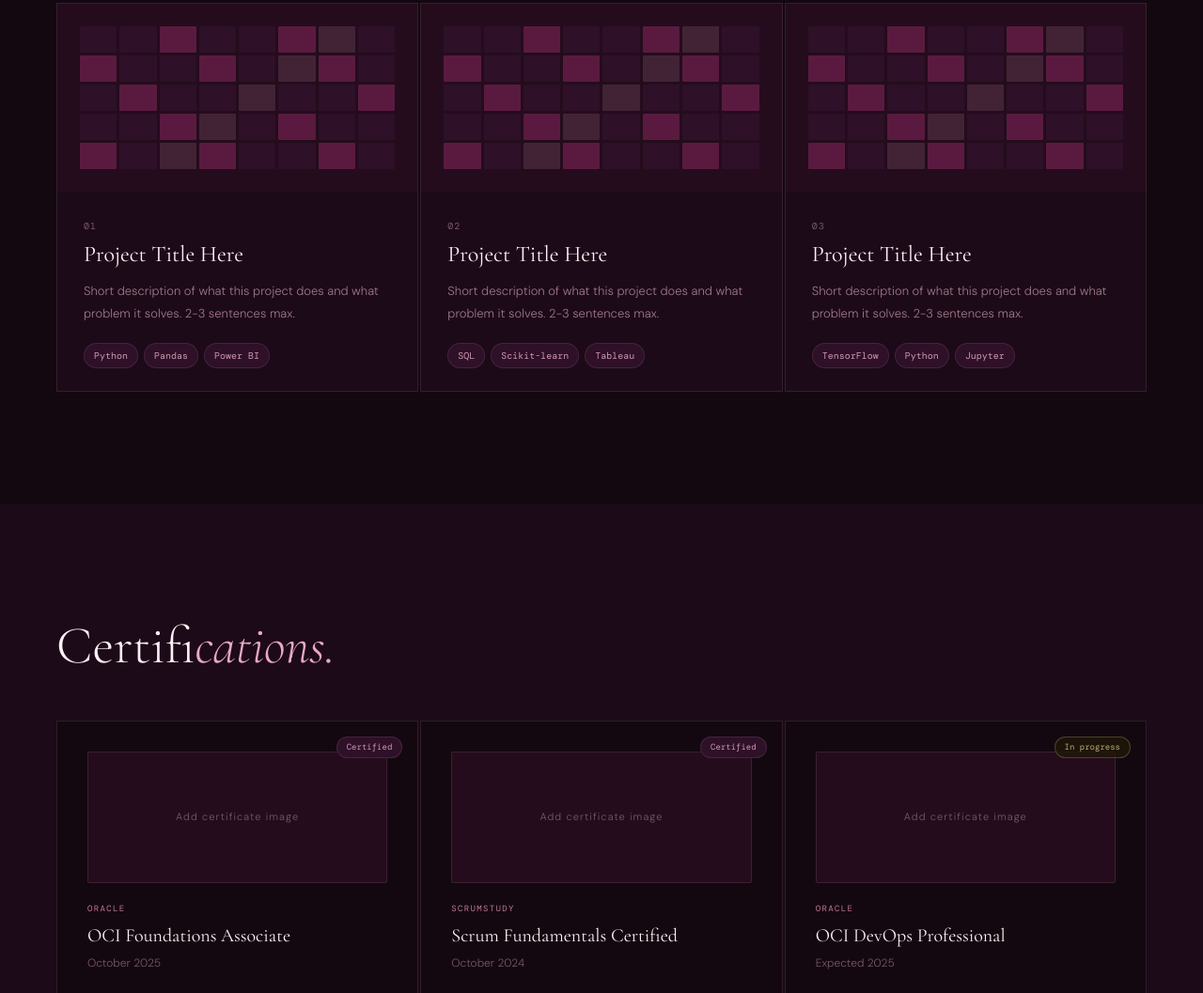
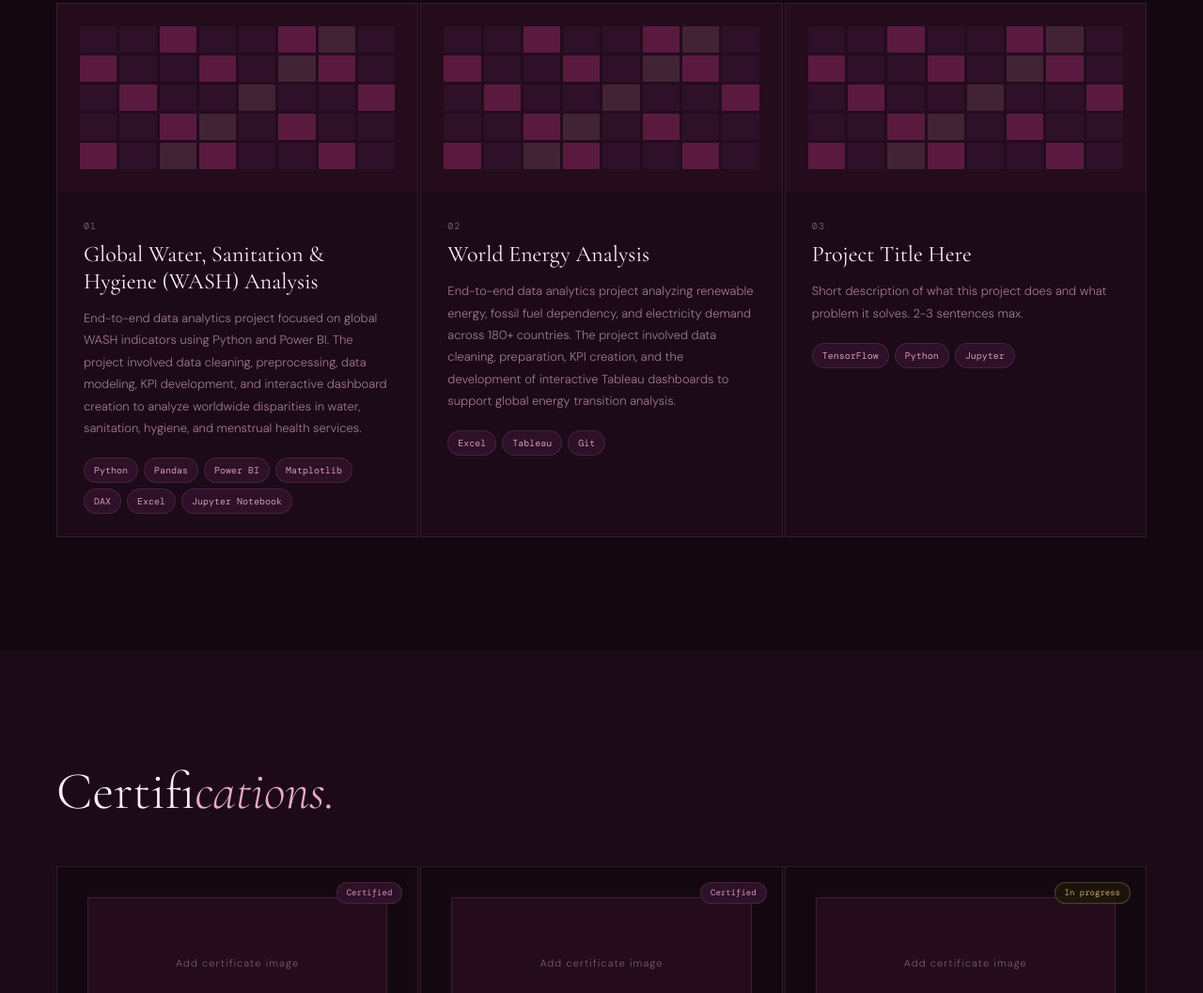
Before and after one commit to Nimat13/Nimat13.github.io, a plain HTML site: page index.html in a window 1280 px wide. Shown: the part 3074-4131 px from the top of the page at 94% size. Drawn offline with nearby package versions, Linux system fonts and the light colour scheme; a web font is replaced by a local one.

Commit message:
Revise project titles and descriptions in index.html
Updated project titles and descriptions for clarity and detail. Added additional technologies used in the projects.

```diff
--- a/index.html
+++ b/index.html
@@ -904,14 +904,18 @@
       </div>
       <div class="proj-body">
         <div class="proj-num">01</div>
-        <h3 class="proj-title">Project Title Here</h3>
+        <h3 class="proj-title">Global Water, Sanitation & Hygiene (WASH) Analysis</h3>
         <p class="proj-desc">
-          Short description of what this project does and what problem it solves. 2-3 sentences max.
+          End-to-end data analytics project focused on global WASH indicators using Python and Power BI. The project involved data cleaning, preprocessing, data modeling, KPI development, and interactive dashboard creation to analyze worldwide disparities in water, sanitation, hygiene, and menstrual health services.
         </p>
         <div class="proj-stack">
           <span class="proj-tag">Python</span>
           <span class="proj-tag">Pandas</span>
           <span class="proj-tag">Power BI</span>
+          <span class="proj-tag">Matplotlib</span>
+          <span class="proj-tag">DAX</span>
+          <span class="proj-tag">Excel</span>
+          <span class="proj-tag">Jupyter Notebook</span>
         </div>
       </div>
     </div>
@@ -930,14 +934,14 @@
       </div>
       <div class="proj-body">
         <div class="proj-num">02</div>
-        <h3 class="proj-title">Project Title Here</h3>
+        <h3 class="proj-title">World Energy Analysis</h3>
         <p class="proj-desc">
-          Short description of what this project does and what problem it solves. 2-3 sentences max.
+          End-to-end data analytics project analyzing renewable energy, fossil fuel dependency, and electricity demand across 180+ countries. The project involved data cleaning, preparation, KPI creation, and the development of interactive Tableau dashboards to support global energy transition analysis.
         </p>
         <div class="proj-stack">
-          <span class="proj-tag">SQL</span>
-          <span class="proj-tag">Scikit-learn</span>
+          <span class="proj-tag">Excel</span>
           <span class="proj-tag">Tableau</span>
+          <span class="proj-tag">Git</span>
         </div>
       </div>
     </div>
```
